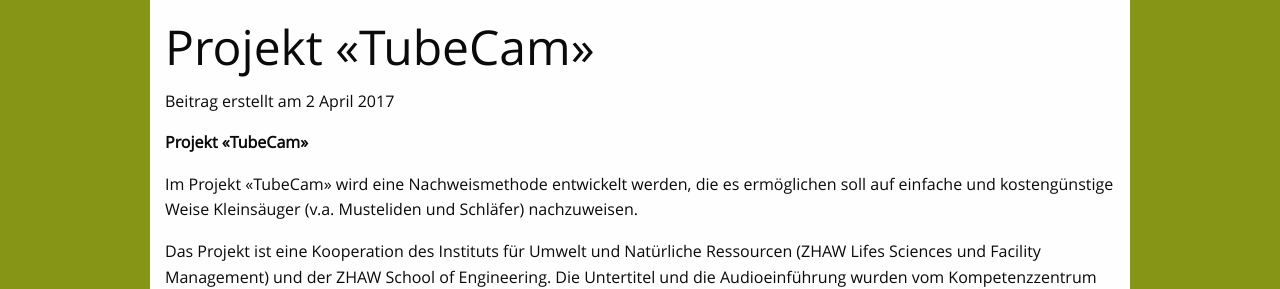
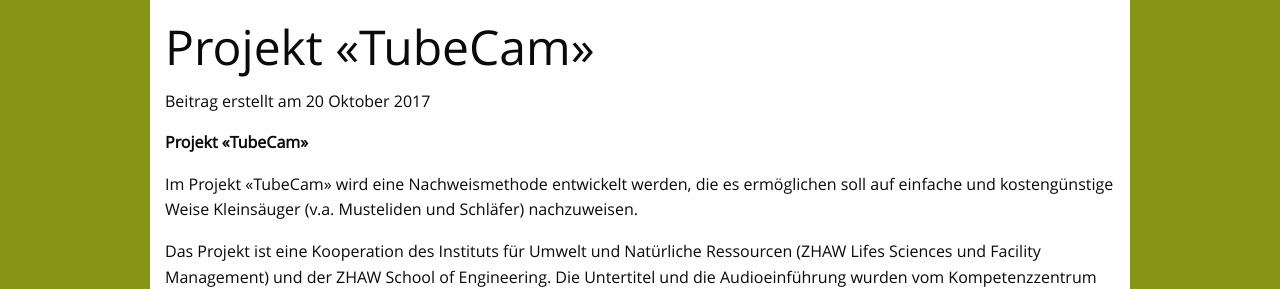
Before and after one commit to Naturschutz-Richterswil-Samstagern/Naturschutz-Richterswil-Samstagern.github.io, a Jekyll site: the page built from _posts/news/2017-10-20-video-tube-cam.md, in a window 1280 px wide. Shown: the part 344-633 px from the top of the page. Built offline with Jekyll 4.4.1, drawn with Linux system fonts in a browser that asks for light colours.

Commit message:
Update 2017-10-20-video-tube-cam.md

```diff
--- a/_posts/news/2017-10-20-video-tube-cam.md
+++ b/_posts/news/2017-10-20-video-tube-cam.md
@@ -2,7 +2,7 @@
 categories: news
 layout: post
 title: Projekt «TubeCam»
-date: '2017-04-02 09:42 +0100'
+date: '2017-10-20 09:42 +0100'
 image: /images/news/GV2017.jpg
 published: true
 tagline: Projekt «TubeCam»
```
